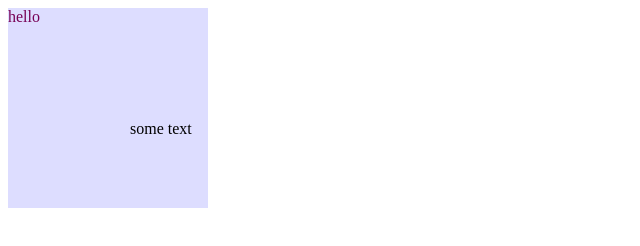
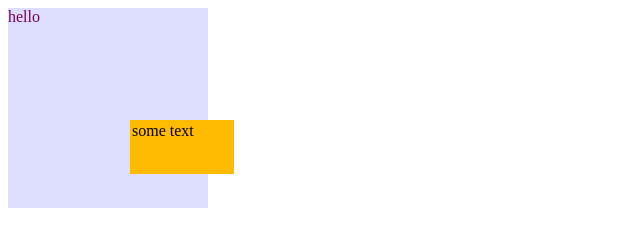
Before and after one commit to ReneNyffenegger/about-jQuery, a plain HTML site: page api/dynamic_div_creation.html in a window 1280 px wide. Shown: the whole page, without its empty margins (0-640 px from the left). Drawn offline with nearby package versions, Linux system fonts and the light colour scheme.

Commit message:
Use style sheet

```diff
--- a/api/dynamic_div_creation.html
+++ b/api/dynamic_div_creation.html
@@ -3,6 +3,18 @@
 <head>
   <meta content="text/html;charset=utf-8" http-equiv="Content-Type">
   <title>Dynamic div creation</title>
+
+  <!--{--><style type='text/css'>
+
+    .abc {
+      position:absolute;
+      background-color:#fb0;
+      width: 100px;
+      height: 50px;
+      padding: 2px;
+    }
+
+  </style><!--}-->
 
   <script type="text/javascript" src='../jQuery.js'></script>
   <script type='text/javascript'>
@@ -24,7 +36,7 @@
 
        // more or less same thing, but a bit simpler
 
-       $('<div/>').addClass('abc').css('top', 120).css('left', 130).css('position', 'absolute').text("some text").appendTo($('body'));
+       $('<div/>').addClass('abc').css('top', 120).css('left', 130).text("some text").appendTo($('body'));
 
     });
 
```
